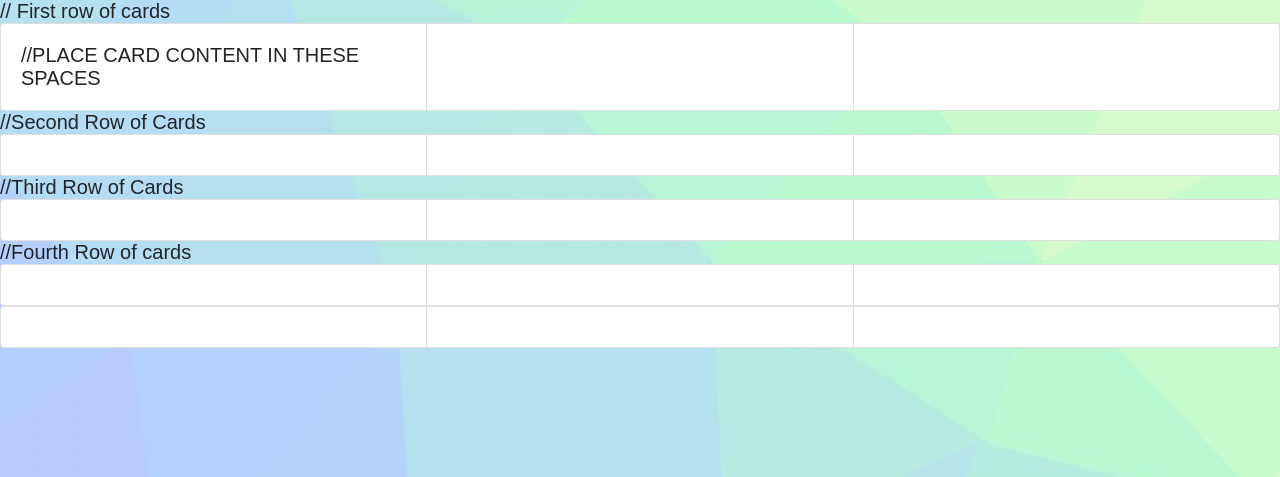
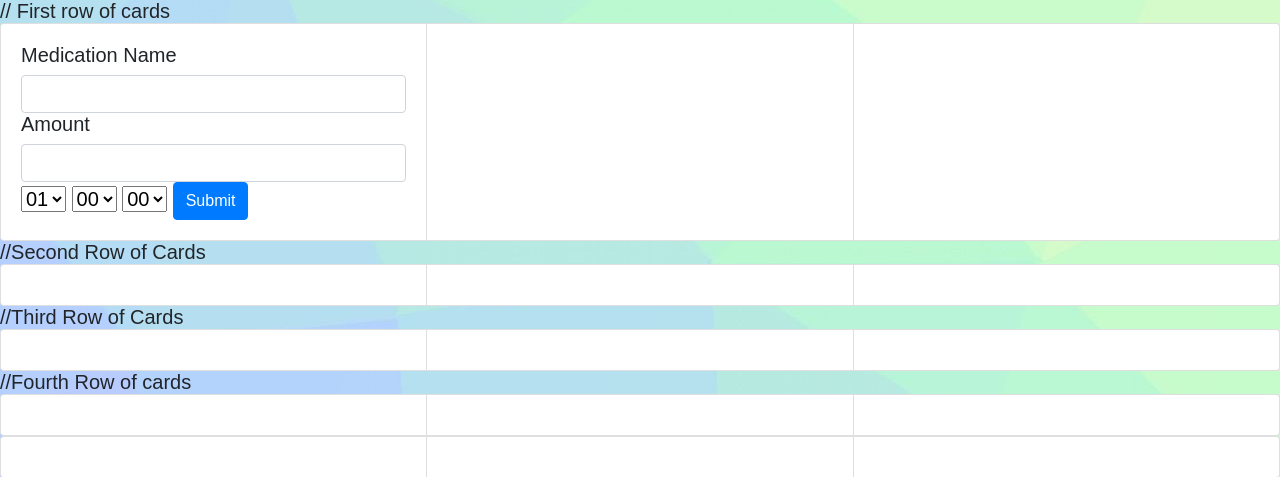
Before and after one commit to Soup-tech/CapstoneDesign, a PHP site: page /caregiver/medication-scheduling.php in a window 1280 px wide. Shown: the part 89-566 px from the top of the page. Run offline with PHP 8.4, Linux system fonts and the light colour scheme.

Commit message:
Inserted options

```diff
--- a/caregiver/medication-scheduling.php
+++ b/caregiver/medication-scheduling.php
@@ -32,8 +32,32 @@
 <div class="card-group">
   <div class="card">
     <div class="card-body">
-      //PLACE CARD CONTENT IN THESE SPACES
-
+      <form id="Dispatch-Time" method="POST">
+              <label for="">Medication Name</label>
+              <input type="text" name="name" class="form-control">
+              <label for="">Amount</label>
+              <input type="text" name="amount" class="form-control">
+              <select name="DOM">
+                  <option value="01">01</option>
+                  <option value="02">02</option>
+                  <option value="03">03</option>
+                  <option value="04">04</option>
+                  <option value="05">05</option>
+              </select>
+              <select name="Hour">
+                  <option value="00">00</option>
+                  <option value="01">01</option>
+                  <option value="02">02</option>
+                  <option value="03">03</option>
+              </select>
+              <select name="Minute">
+                  <option value="00">00</option>
+                  <option value="01">01</option>
+                  <option value="02">02</option>
+                  <option value="03">03</option>
+              </select>
+              <button type="submit" name="submit" class="btn btn-primary">Submit</button>
+          </form>
     </div>
   </div>
   <div class="card">
```
Also changed, not shown: caregiver/insert-time.php (added, +71 -0 lines).
